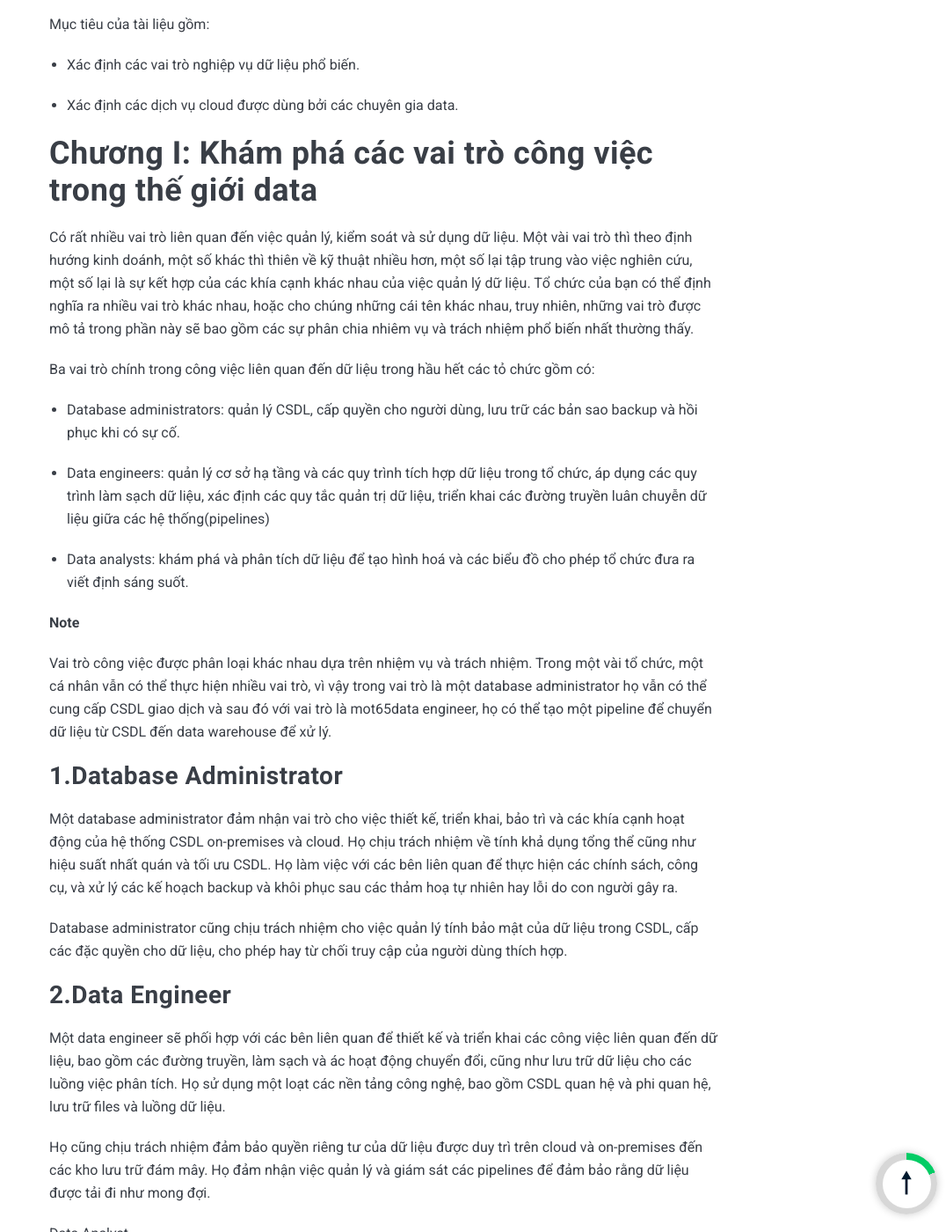
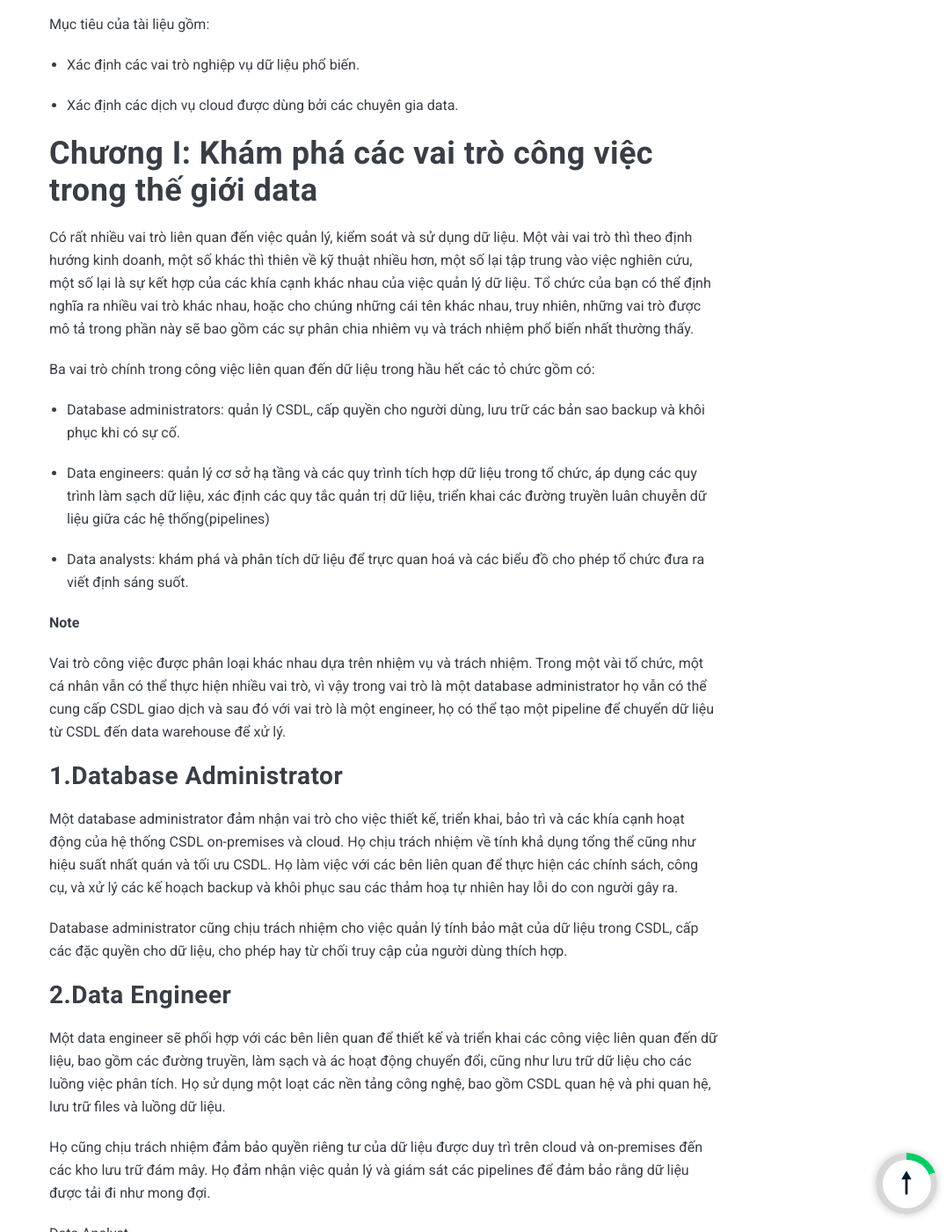
Before and after one commit to namnhat239/namnhat239.github.io, a Jekyll site: the page built from _posts/2022-03-30-explore-data-roles-services.markdown, in a window 1280 px wide and 1400 px high, scrolled down 1864 px. Shown: the whole window at 88% size, without its empty margins (204-1280 px from the left). Built offline with Jekyll 4.4.1, drawn with Linux system fonts in a browser that asks for light colours; nearby versions of some CDN libraries; comment, search, counter and statistics services are not loaded.

Commit message:
Update 2022-03-30-explore-data-roles-services.markdown

```diff
--- a/_posts/2022-03-30-explore-data-roles-services.markdown
+++ b/_posts/2022-03-30-explore-data-roles-services.markdown
@@ -24,19 +24,19 @@ Mục tiêu của tài liệu gồm:
 
 # Chương I: Khám phá các vai trò công việc trong thế giới data
 
-Có rất nhiều vai trò liên quan đến việc quản lý, kiểm soát và sử dụng dữ liệu. Một vài vai trò thì theo định hướng kinh doánh, một số khác thì thiên về kỹ thuật nhiều hơn, một số lại tập trung vào việc nghiên cứu, một số lại là sự kết hợp của các khía cạnh khác nhau của việc quản lý dữ liệu. Tổ chức của bạn có thể định nghĩa ra nhiều vai trò khác nhau, hoặc cho chúng những cái tên khác nhau, truy nhiên,  những vai trò được mô tả trong phần này sẽ bao gồm các sự phân chia nhiêm vụ và trách nhiệm phổ biến nhất thường thấy.
+Có rất nhiều vai trò liên quan đến việc quản lý, kiểm soát và sử dụng dữ liệu. Một vài vai trò thì theo định hướng kinh doanh, một số khác thì thiên về kỹ thuật nhiều hơn, một số lại tập trung vào việc nghiên cứu, một số lại là sự kết hợp của các khía cạnh khác nhau của việc quản lý dữ liệu. Tổ chức của bạn có thể định nghĩa ra nhiều vai trò khác nhau, hoặc cho chúng những cái tên khác nhau, truy nhiên,  những vai trò được mô tả trong phần này sẽ bao gồm các sự phân chia nhiêm vụ và trách nhiệm phổ biến nhất thường thấy.
 
 Ba vai trò chính trong công việc liên quan đến dữ liệu trong hầu hết các tỏ chức gồm có:
 
-- Database administrators: quản lý CSDL, cấp quyền cho người dùng, lưu trữ các bản sao backup và hồi phục khi có sự cố.
+- Database administrators: quản lý CSDL, cấp quyền cho người dùng, lưu trữ các bản sao backup và khôi phục khi có sự cố.
 
 - Data engineers: quản lý cơ sở hạ tầng và các quy trình tích hợp dữ liệu trong tổ chức, áp dụng các quy trình làm sạch dữ liệu, xác định các quy tắc quản trị dữ liệu, triển khai các đường truyền luân chuyễn dữ liệu giữa các hệ thống(pipelines)
 
-- Data analysts: khám phá và phân tích dữ liệu để tạo hình hoá và các biểu đồ cho phép tổ chức đưa ra viết định sáng suốt.
+- Data analysts: khám phá và phân tích dữ liệu để trực quan hoá và các biểu đồ cho phép tổ chức đưa ra viết định sáng suốt.
 
 **Note**
 
-Vai trò công việc được phân loại khác nhau dựa trên nhiệm vụ và trách nhiệm. Trong một vài tổ chức, một cá nhân vẫn có thể thực hiện nhiều vai trò, vì vậy trong vai trò là một database administrator họ vẫn có thể cung cấp CSDL giao dịch và sau đó với vai trò là mot65data engineer, họ có thể tạo một pipeline để chuyển dữ liệu từ CSDL đến data warehouse để xử lý.
+Vai trò công việc được phân loại khác nhau dựa trên nhiệm vụ và trách nhiệm. Trong một vài tổ chức, một cá nhân vẫn có thể thực hiện nhiều vai trò, vì vậy trong vai trò là một database administrator họ vẫn có thể cung cấp CSDL giao dịch và sau đó với vai trò là một engineer, họ có thể tạo một pipeline để chuyển dữ liệu từ CSDL đến data warehouse để xử lý.
 
 ## 1.Database Administrator
 
```
